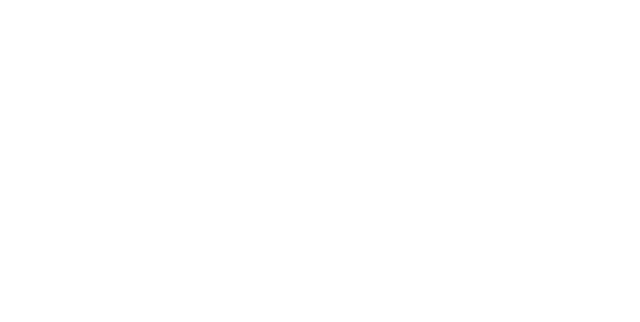
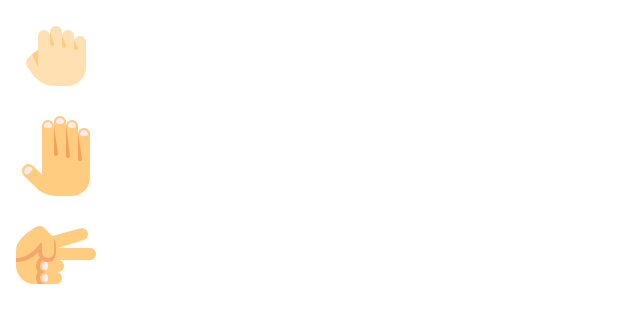
Before and after one commit to toniewypada/rock-paper-scissors, a plain HTML site: page index.html in a window 1280 px wide. Shown: the whole page, without its empty margins (0-640 px from the left). Drawn offline with Linux system fonts and the light colour scheme.

Commit message:
added files for UI

```diff
--- a/index.html
+++ b/index.html
@@ -7,7 +7,11 @@
     <title>Document</title>
 </head>
 <body>
-
+    <div class="btns">
+        <div class="btn-select-move rock"><img src="./img/rock.png"></div>
+        <div class="btn-select-move paper"><img src="./img/paper.png"></div>
+        <div class="btn-select-move scissors"><img src="./img/scissors.png"></div>
+    </div>
     <script src="./scripts/app.js"></script>
 </body>
 </html>
```
Also changed, not shown: img/paper.png (added), img/rock.png (added), img/scissors.png (added).
